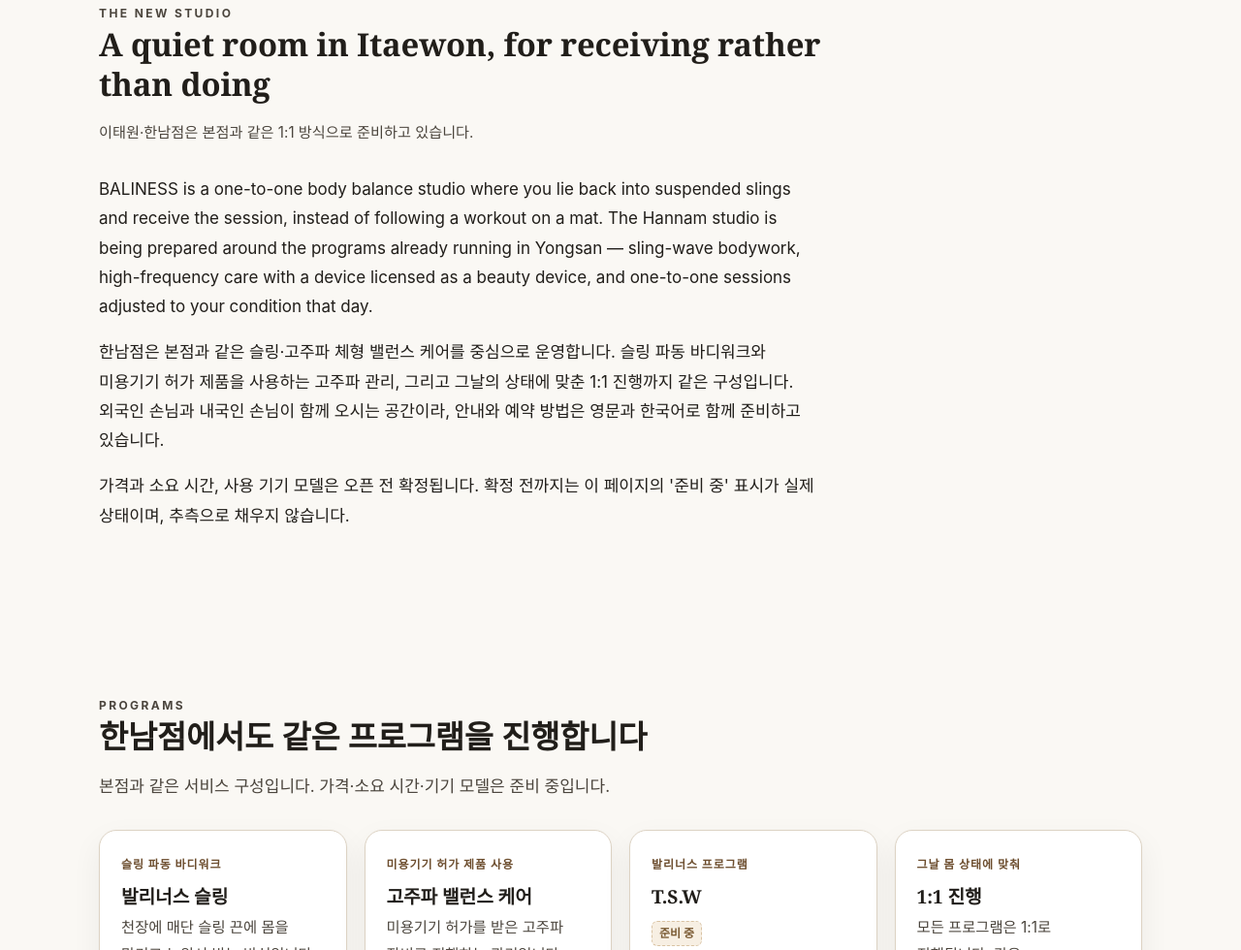
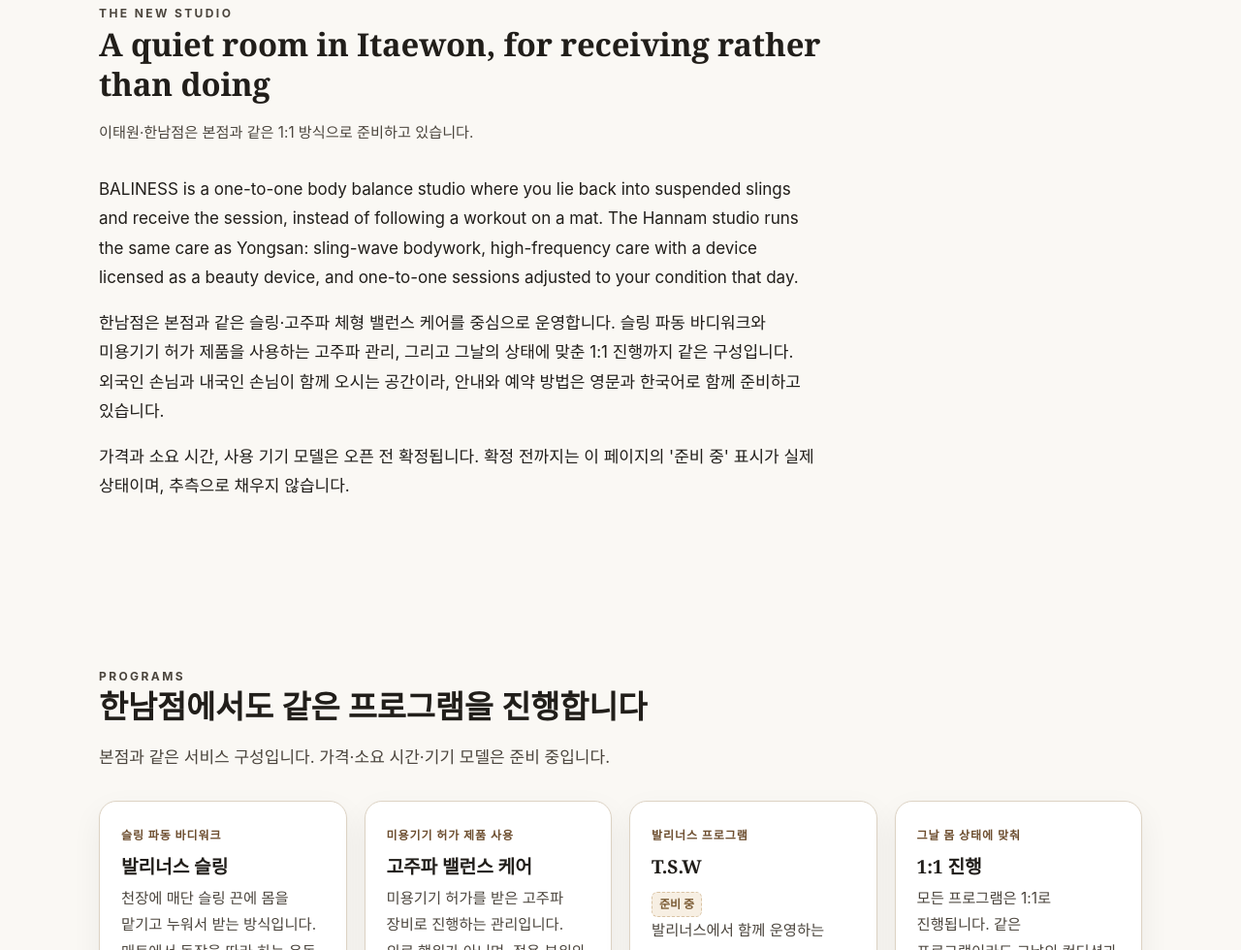
Before and after one commit to jpstudio5252-eng/baliness-site, a plain HTML site: page hannam/index.html in a window 1280 px wide. Shown: the part 845-1825 px from the top of the page at 97% size. Drawn offline with Linux system fonts and the light colour scheme.

Commit message:
한남점 영문 문단 정리

```diff
--- a/hannam/index.html
+++ b/hannam/index.html
@@ -198,7 +198,7 @@
     <p class="hero-ko" style="font-size:.95rem">이태원·한남점은 본점과 같은 1:1 방식으로 준비하고 있습니다.</p>
   </div>
   <div class="prose">
-    <p lang="en">BALINESS is a one-to-one body balance studio where you lie back into suspended slings and receive the session, instead of following a workout on a mat. The Hannam studio is being prepared around the programs already running in Yongsan — sling-wave bodywork, high-frequency care with a device licensed as a beauty device, and one-to-one sessions adjusted to your condition that day.</p>
+    <p lang="en">BALINESS is a one-to-one body balance studio where you lie back into suspended slings and receive the session, instead of following a workout on a mat. The Hannam studio runs the same care as Yongsan: sling-wave bodywork, high-frequency care with a device licensed as a beauty device, and one-to-one sessions adjusted to your condition that day.</p>
     <p>한남점은 본점과 같은 슬링·고주파 체형 밸런스 케어를 중심으로 운영합니다. 슬링 파동 바디워크와 미용기기 허가 제품을 사용하는 고주파 관리, 그리고 그날의 상태에 맞춘 1:1 진행까지 같은 구성입니다. 외국인 손님과 내국인 손님이 함께 오시는 공간이라, 안내와 예약 방법은 영문과 한국어로 함께 준비하고 있습니다.</p>
     <p>가격과 소요 시간, 사용 기기 모델은 오픈 전 확정됩니다. 확정 전까지는 이 페이지의 '준비 중' 표시가 실제 상태이며, 추측으로 채우지 않습니다.</p>
   </div>
```
